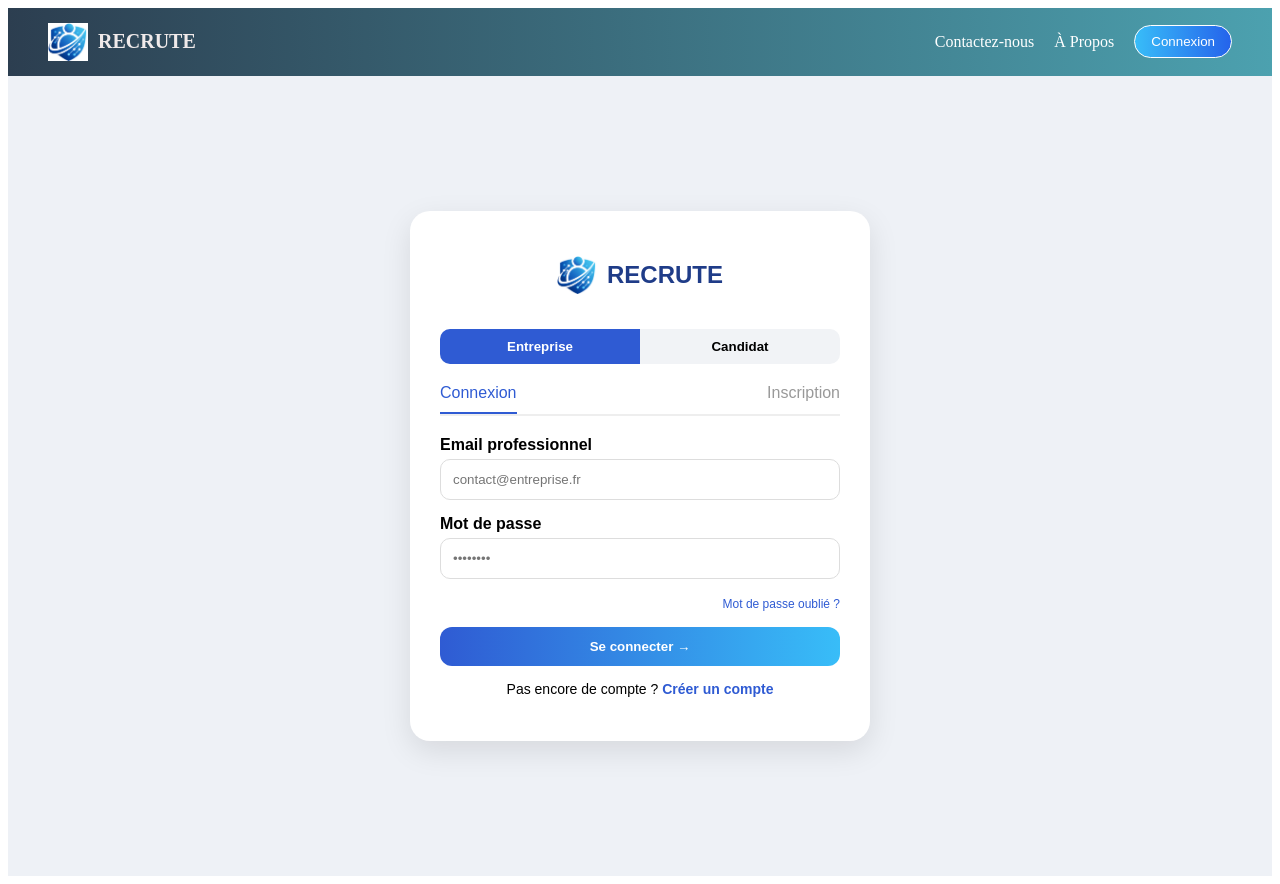
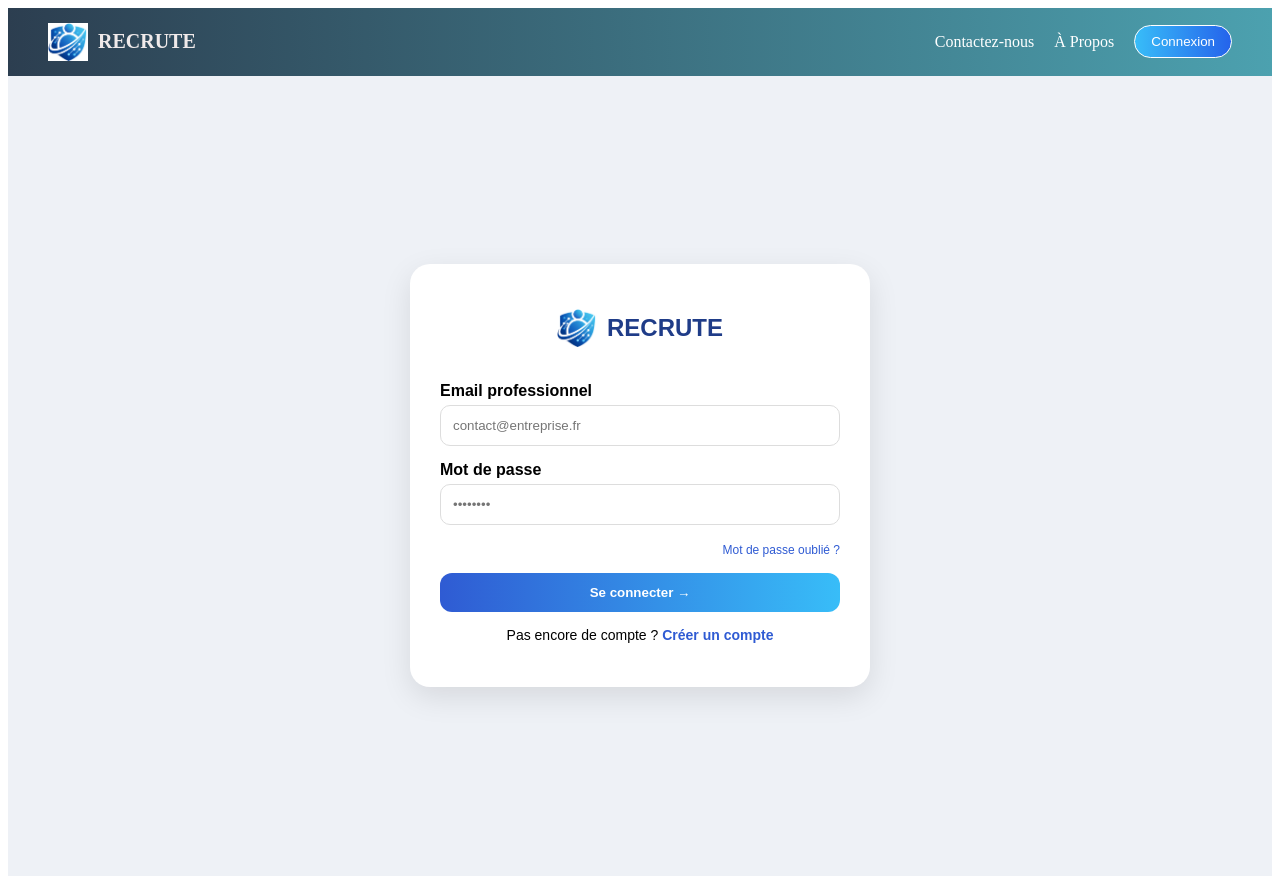
Before and after one commit to yougi97/recruteV0, an Angular app in the folder recrute/: page /login in a window 1280 px wide. Built offline with nearby package versions, Linux system fonts and the light colour scheme.

Commit message:
corresction_de_bug

```diff
--- a/recrute/src/app/login/login.html
+++ b/recrute/src/app/login/login.html
@@ -5,15 +5,7 @@
       <h2>RECRUTE</h2>
     </div>
 
-    <div class="tabs">
-      <button class="active">Entreprise</button>
-      <button>Candidat</button>
-    </div>
 
-    <div class="sub-tabs">
-      <span class="active">Connexion</span>
-      <span>Inscription</span>
-    </div>
 
     <form>
       <label>Email professionnel</label>
--- a/recrute/src/app/register/register.html
+++ b/recrute/src/app/register/register.html
@@ -28,7 +28,7 @@
       <input type="password" placeholder="••••••••" />
 
       <button class="login-btn" type="submit">
-        Se connecter →
+        S'enregistrer →
       </button>
 
       <div class="forgot">
```
Also changed, not shown: recrute/src/app/services/user-api.ts (+19 -0 lines).
